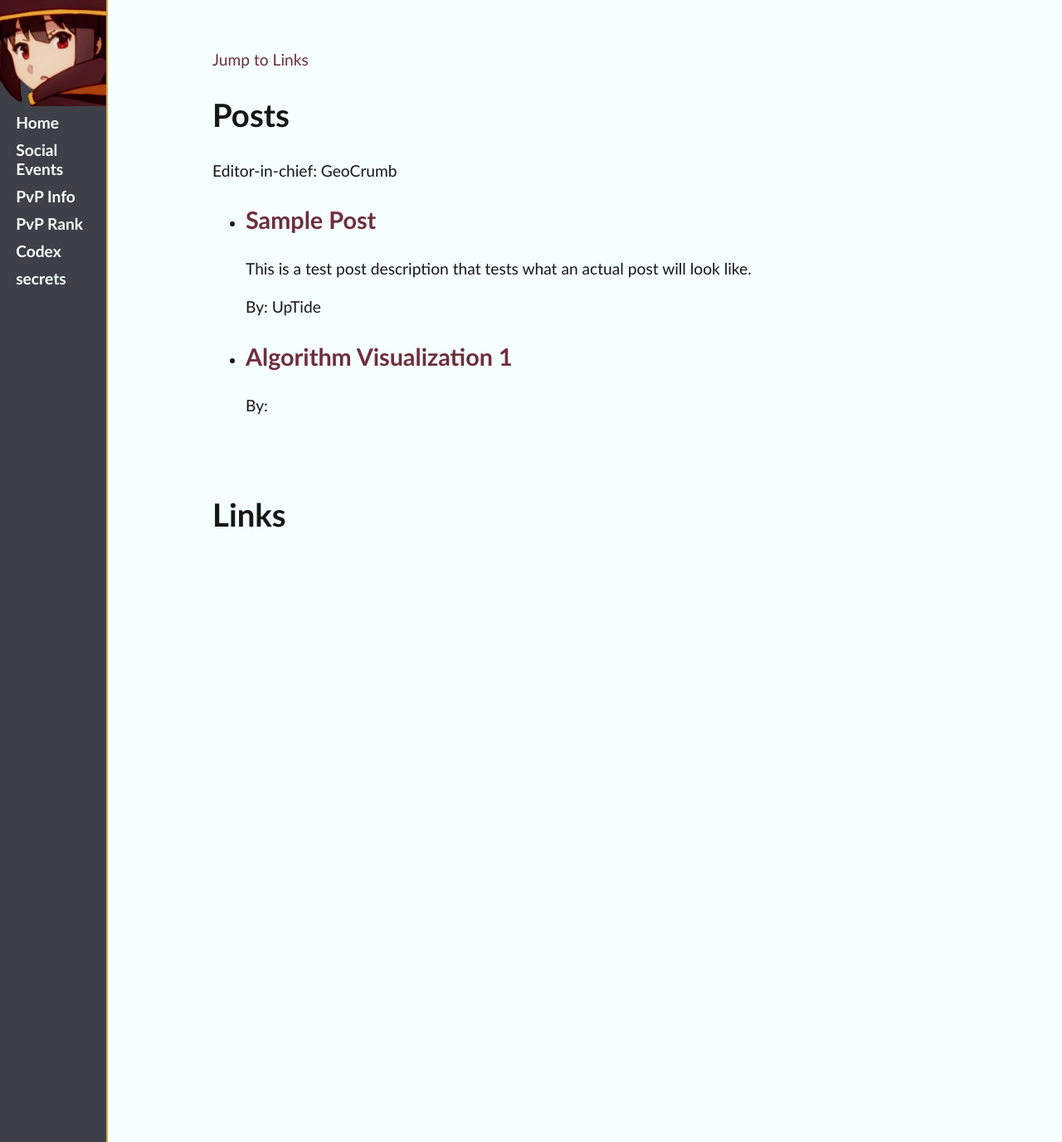
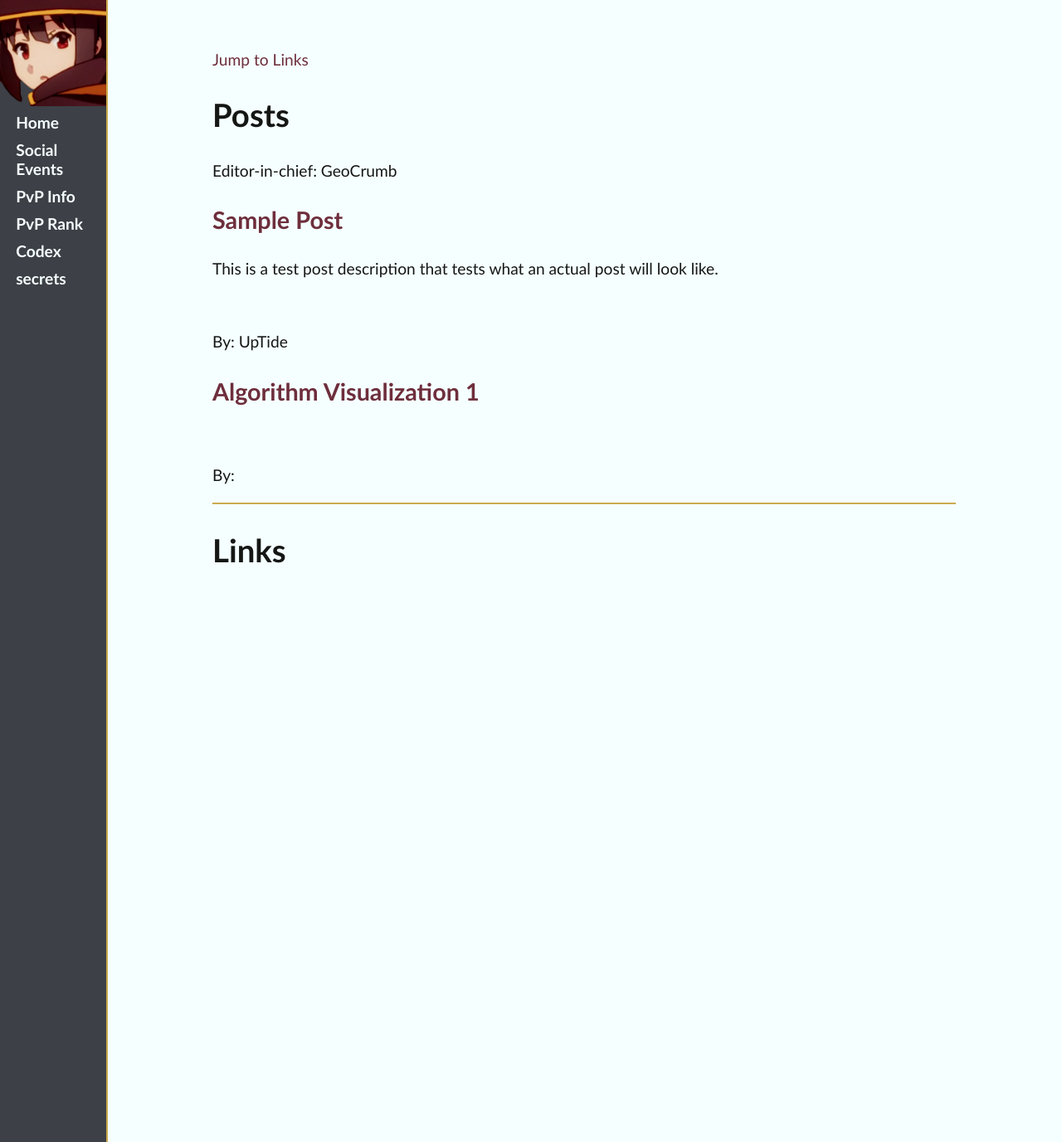
Before and after one commit to ideonella/ideonella.github.io, a Jekyll site: the page built from guideSample.html, in a window 1280 px wide and 1377 px high. Shown: the whole window at 83% size. Built offline with Jekyll 4.4.1, drawn with Linux system fonts in a browser that asks for light colours.

Commit message:
Update guideSample.html

```diff
--- a/guideSample.html
+++ b/guideSample.html
@@ -7,18 +7,12 @@ title: Testing How-To
 
 <h2>Posts</h2>
 <p>Editor-in-chief: GeoCrumb</p>
-<ul>
-  {% for post in site.posts %}
-    <li>
-      <h3><a href="{{ post.url }}">{{ post.title }}</a></h3>
-      <p>{{ post.description }}</p>
-      <p>By: {{ post.author }}</p>
-    </li>
-  {% endfor %}
-</ul>
-
-<br>
-
+{% for post in site.posts %}
+    <h3><a href="{{ post.url }}">{{ post.title }}</a></h3>
+    <p>{{ post.description }}</p><br>
+    <p>By: {{ post.author }}</p>
+{% endfor %}
+<hr>
 <h2 id="links">Links</h2>
 <ul>
   {% for hyperlink in data.links %}
```
